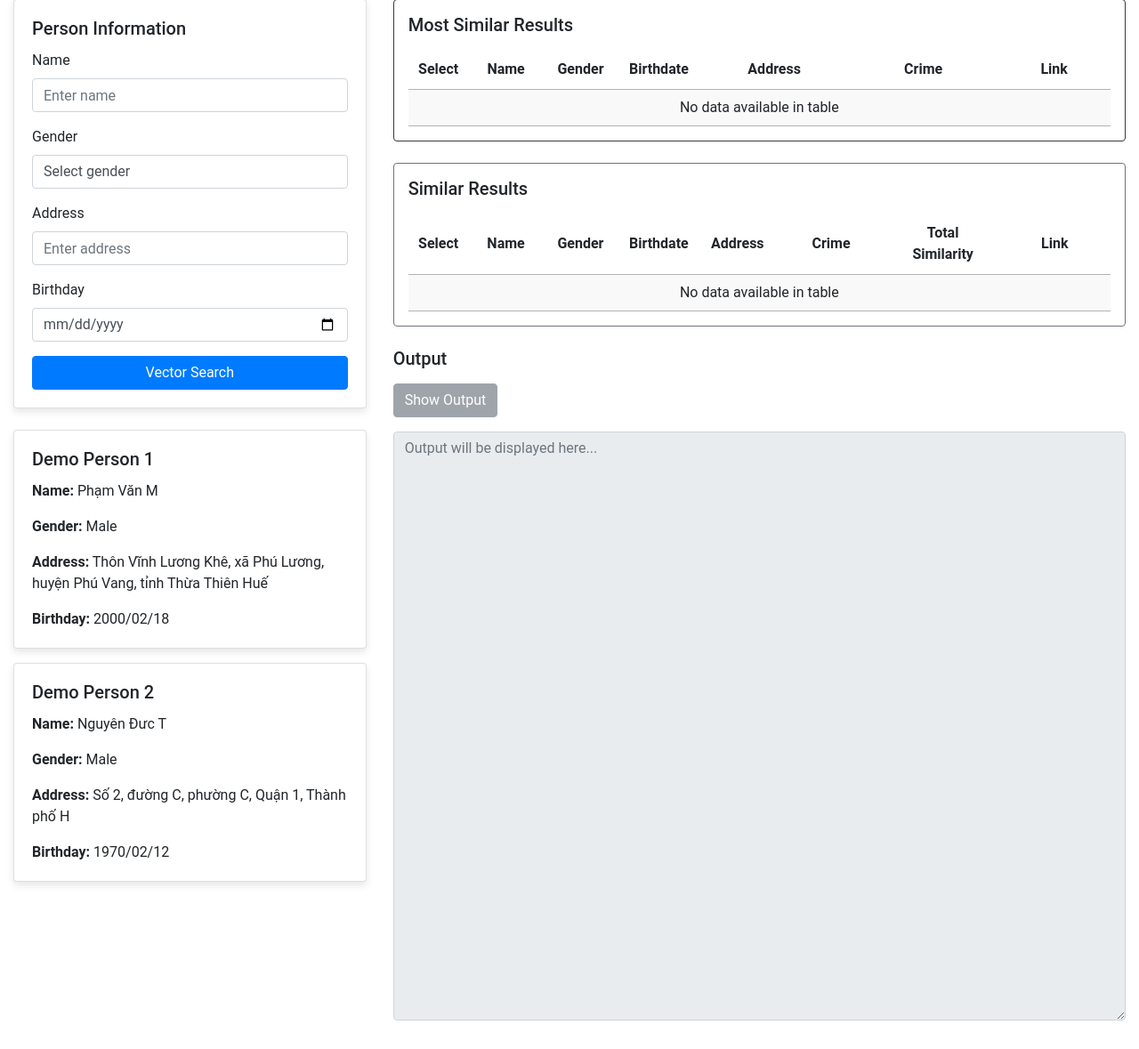
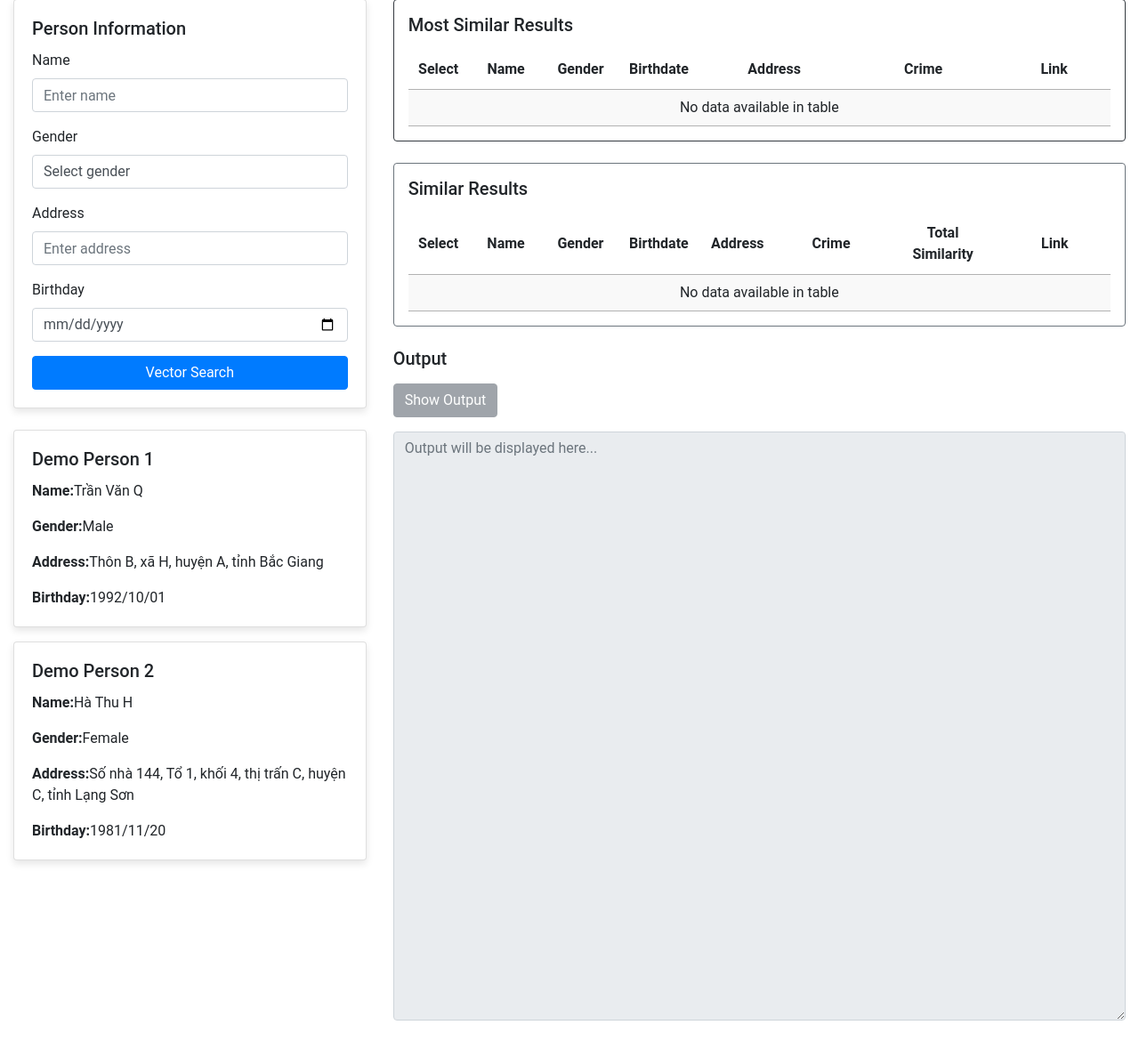
Before and after one commit to YinJieF/genai-web, a Flask app: page / in a window 1280 px wide. Shown: the part 183-1362 px from the top of the page at 89% size. Run offline with Flask 3, Linux system fonts and the light colour scheme; some libraries are stand-ins or nearby versions.

Commit message:
Update genai.html

```diff
--- a/app/templates/genai.html
+++ b/app/templates/genai.html
@@ -131,20 +131,20 @@
                 <div class="card demo-card mt-3" onclick="fillDemoData1()">
                     <div class="card-body">
                         <h5 class="card-title">Demo Person 1</h5>
-                        <p class="card-text"><strong>Name:</strong> Phạm Văn M </p>
-                        <p class="card-text"><strong>Gender:</strong> Male </p>
-                        <p class="card-text"><strong>Address:</strong> Thôn Vĩnh Lương Khê, xã Phú Lương, huyện Phú Vang, tỉnh Thừa Thiên Huế </p>
-                        <p class="card-text"><strong>Birthday:</strong> 2000/02/18 </p>
+                        <p class="card-text"><strong>Name:</strong>Trần Văn Q</p>
+                        <p class="card-text"><strong>Gender:</strong>Male</p>
+                        <p class="card-text"><strong>Address:</strong>Thôn B, xã H, huyện A, tỉnh Bắc Giang</p>
+                        <p class="card-text"><strong>Birthday:</strong>1992/10/01</p>
                     </div>
                 </div>
 
                 <div class="card demo-card mt-3" onclick="fillDemoData2()">
                     <div class="card-body">
                         <h5 class="card-title">Demo Person 2</h5>
-                        <p class="card-text"><strong>Name:</strong> Nguyên Đưc T </p>
-                        <p class="card-text"><strong>Gender:</strong> Male </p>
-                        <p class="card-text"><strong>Address:</strong> Số 2, đường C, phường C, Quận 1, Thành phố H </p>
-                        <p class="card-text"><strong>Birthday:</strong> 1970/02/12 </p>
+                        <p class="card-text"><strong>Name:</strong>Hà Thu H</p>
+                        <p class="card-text"><strong>Gender:</strong>Female</p>
+                        <p class="card-text"><strong>Address:</strong>Số nhà 144, Tổ 1, khối 4, thị trấn C, huyện C, tỉnh Lạng Sơn</p>
+                        <p class="card-text"><strong>Birthday:</strong>1981/11/20</p>
                     </div>
                 </div>
             </div>
@@ -210,17 +210,17 @@
 
     <script>
         function fillDemoData1() {
-            document.getElementById('personName').value = 'Phạm Văn M';
+            document.getElementById('personName').value = 'Trần Văn Q';
             document.getElementById('personGender').value = 'Male';
-            document.getElementById('personAddress').value = 'Thôn Vĩnh Lương Khê, xã Phú Lương, huyện Phú Vang, tỉnh Thừa Thiên Huế';
-            document.getElementById('personBirthdate').value = '2000-02-18';
+            document.getElementById('personAddress').value = 'Thôn B, xã H, huyện A, tỉnh Bắc Giang';
+            document.getElementById('personBirthdate').value = '1992/10/01';
         }
 
         function fillDemoData2() {
-            document.getElementById('personName').value = 'Nguyên Đưc T';
-            document.getElementById('personGender').value = 'Male';
-            document.getElementById('personAddress').value = 'Số 2, đường C, phường C, Quận 1, Thành phố H';
-            document.getElementById('personBirthdate').value = '1970-02-12';
+            document.getElementById('personName').value = 'Hà Thu H';
+            document.getElementById('personGender').value = 'Female';
+            document.getElementById('personAddress').value = 'Số nhà 144, Tổ 1, khối 4, thị trấn C, huyện C, tỉnh Lạng Sơn';
+            document.getElementById('personBirthdate').value = '1981/11/20';
         }
 
         async function submitPerson() {
```
